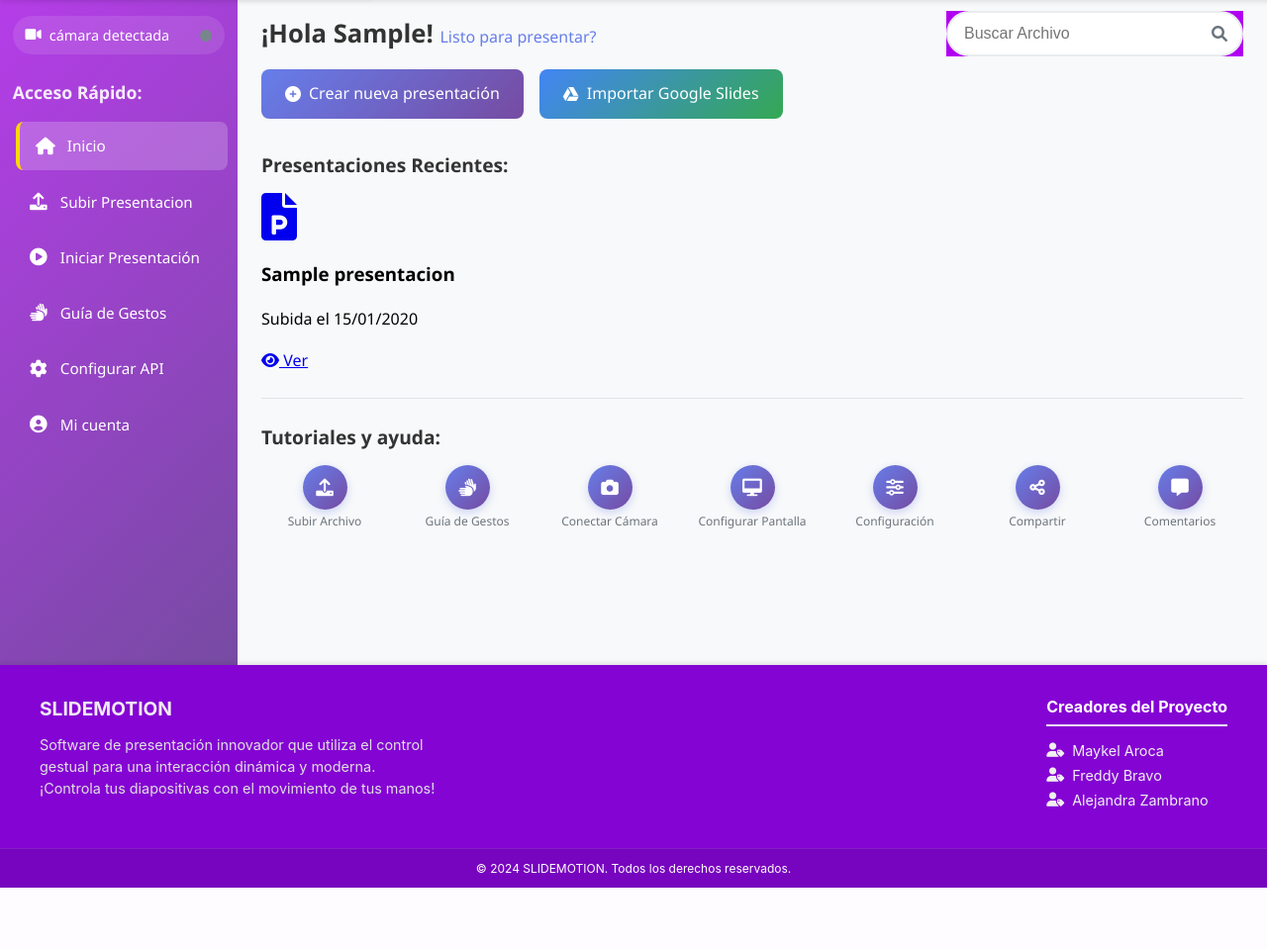
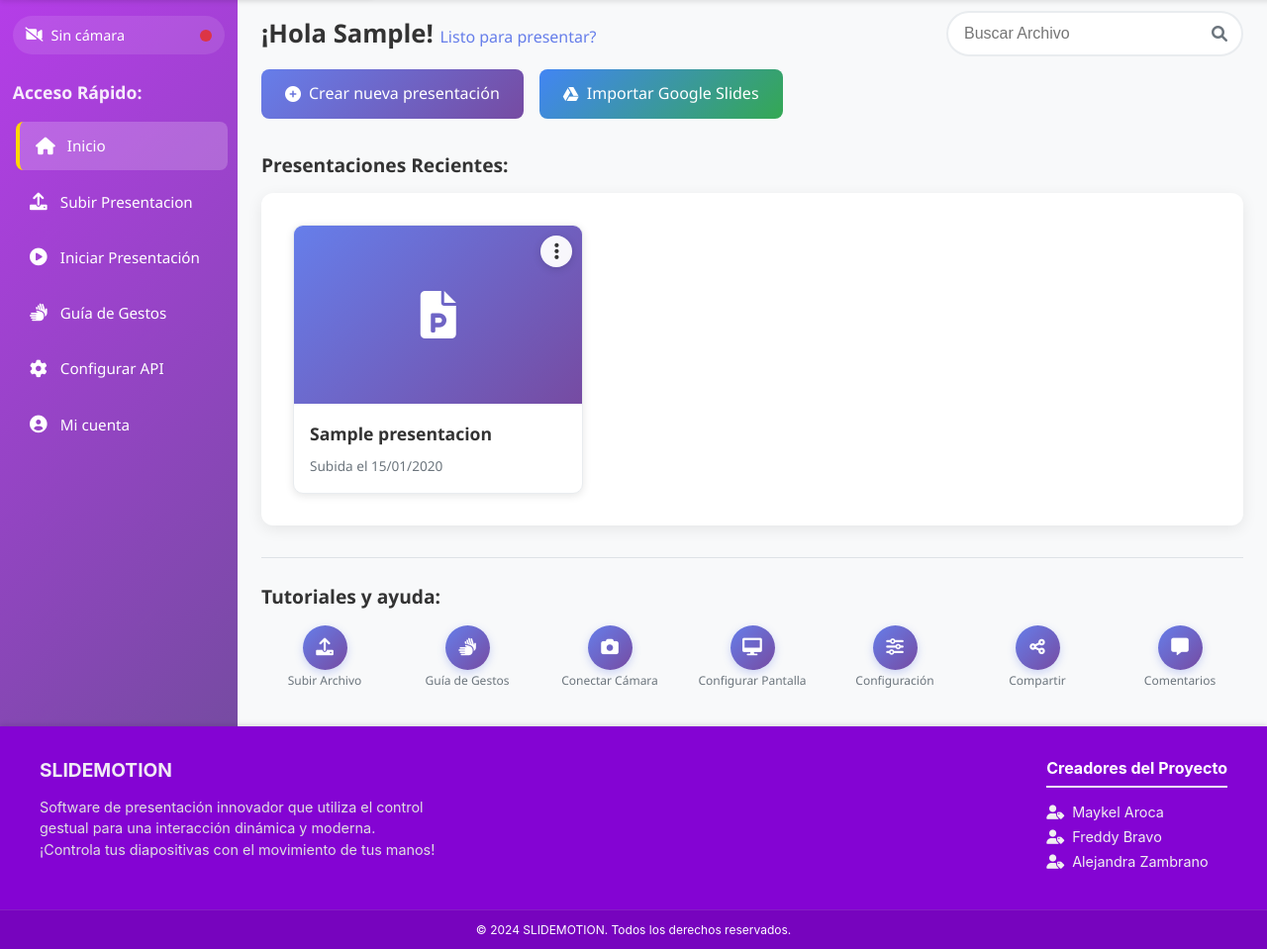
Before and after one commit to FredBrave/Control-de-presentaciones-con-gestos, a Django app: template presentaciones/templates/presentaciones/home.html in a window 1280 px wide. Shown: the part 64-1023 px from the top of the page at 99% size. Before the commit the page ends 961 px from the top, so only its background shows below. Run offline with Django 5.2, Linux system fonts and the light colour scheme; the template is opened without the code that fills it: values that come from a table or form of the project are taken from there, others are empty; a user stored in the database is signed in; tables that the repository leaves empty hold one stand-in row (values such as "Sample post").

Commit message:
RF-8 feat: Agregar funciones al home

```diff
--- a/presentaciones/static/css/home.css
+++ b/presentaciones/static/css/home.css
@@ -68,8 +68,13 @@
 .camera-dot {
     width: 12px;
     height: 12px;
-    background: #4CAF50;
+    background: #dc3545; /* Rojo por defecto (sin cámara) */
     border-radius: 50%;
+    transition: background-color 0.3s ease;
+}
+
+.camera-dot.active {
+    background: #4CAF50; /* Verde cuando hay cámara */
     animation: pulse 2s infinite;
 }
 
@@ -167,8 +168,6 @@
 .search-box {
     position: relative;
     width: 300px;
-        background-color:  rgb(177, 0, 241);
-
 }
 
 .search-input {
@@ -243,18 +240,187 @@
 }
 
 /* ============================================== */
-/* GRID DE PRESENTACIONES VACÍO */
+/* GRID DE PRESENTACIONES - NUEVO DISEÑO */
 /* ============================================== */
-.presentation-grid-empty {
+.presentation-grid {
     background: white;
-    border-radius: 10px;
-    padding: 3rem;
-    text-align: center;
-    box-shadow: 0 4px 15px rgba(0,0,0,0.1);
+    border-radius: 12px;
+    padding: 2rem;
+    box-shadow: 0 4px 15px rgba(0,0,0,0.08);
     margin-bottom: 2rem;
+    display: grid;
+    grid-template-columns: repeat(auto-fill, minmax(280px, 1fr));
+    gap: 1.5rem;
 }
 
+/* Tarjeta de Presentación */
+.presentation-card {
+    background: #fff;
+    border-radius: 10px;
+    overflow: hidden;
+    box-shadow: 0 2px 8px rgba(0,0,0,0.1);
+    transition: all 0.3s ease;
+    display: flex;
+    flex-direction: column;
+    border: 1px solid #e9ecef;
+    position: relative;
+}
+
+.presentation-card:hover {
+    transform: translateY(-5px);
+    box-shadow: 0 8px 20px rgba(0,0,0,0.15);
+}
+
+/* Link de la presentación */
+.presentation-link {
+    display: block;
+    position: relative;
+    overflow: hidden;
+    background: #f8f9fa;
+    text-decoration: none;
+    cursor: pointer;
+}
+
+/* Miniatura de la presentación */
+.presentation-thumb {
+    width: 100%;
+    height: 180px;
+    object-fit: cover;
+    display: block;
+    transition: transform 0.3s ease;
+}
+
+.presentation-card:hover .presentation-thumb {
+    transform: scale(1.05);
+}
+
+/* Placeholder cuando no hay imagen */
+.presentation-thumb.placeholder {
+    display: flex;
+    align-items: center;
+    justify-content: center;
+    background: linear-gradient(135deg, #667eea 0%, #764ba2 100%);
+    color: white;
+    height: 180px;
+}
+
+/* Título de la presentación */
+.presentation-title {
+    font-size: 1.1rem;
+    font-weight: 600;
+    color: #333;
+    padding: 1rem 1rem 0.5rem 1rem;
+    margin: 0;
+    overflow: hidden;
+    text-overflow: ellipsis;
+    white-space: nowrap;
+}
+
+/* Fecha de subida */
+.presentation-date {
+    font-size: 0.85rem;
+    color: #6c757d;
+    padding: 0 1rem 1rem 1rem;
+    margin: 0;
+}
+
+/* Botón de Menú (3 puntos) */
+.presentation-menu-btn {
+    position: absolute;
+    top: 10px;
+    right: 10px;
+    width: 32px;
+    height: 32px;
+    background: rgba(255, 255, 255, 0.95);
+    border: none;
+    border-radius: 50%;
+    cursor: pointer;
+    display: flex;
+    align-items: center;
+    justify-content: center;
+    box-shadow: 0 2px 8px rgba(0,0,0,0.15);
+    transition: all 0.3s ease;
+    z-index: 10;
+}
+
+.presentation-menu-btn:hover {
+    background: white;
+    transform: scale(1.1);
+    box-shadow: 0 4px 12px rgba(0,0,0,0.25);
+}
+
+.presentation-menu-btn i {
+    color: #333;
+    font-size: 1.2rem;
+}
+
+/* Menú Desplegable */
+.presentation-dropdown {
+    position: absolute;
+    top: 45px;
+    right: 10px;
+    background: white;
+    border-radius: 8px;
+    box-shadow: 0 4px 20px rgba(0,0,0,0.15);
+    min-width: 180px;
+    opacity: 0;
+    visibility: hidden;
+    transform: translateY(-10px);
+    transition: all 0.3s ease;
+    z-index: 100;
+    overflow: hidden;
+}
+
+.presentation-dropdown.active {
+    opacity: 1;
+    visibility: visible;
+    transform: translateY(0);
+}
+
+.dropdown-item {
+    display: flex;
+    align-items: center;
+    gap: 0.75rem;
+    padding: 0.75rem 1rem;
+    color: #333;
+    text-decoration: none;
+    transition: all 0.2s ease;
+    border: none;
+    background: none;
+    width: 100%;
+    text-align: left;
+    cursor: pointer;
+    font-size: 0.95rem;
+}
+
+.dropdown-item:hover {
+    background: #f8f9fa;
+    color: #667eea;
+}
+
+.dropdown-item i {
+    width: 20px;
+    font-size: 1rem;
+}
+
+.dropdown-divider {
+    height: 1px;
+    background: #e9ecef;
+    margin: 0.25rem 0;
+}
+
+.dropdown-item.danger:hover {
+    background: #fff5f5;
+    color: #dc3545;
+}
+
+/* ============================================== */
+/* ESTADO VACÍO */
+/* ============================================== */
 .empty-state {
+    grid-column: 1 / -1;
+    text-align: center;
+    padding: 3rem 2rem;
     color: #6c757d;
 }
 
--- /dev/null
+++ b/presentaciones/static/js/camara.js
@@ -0,0 +1,80 @@
+
+(function() {
+    'use strict';
+
+    async function checkCameraAvailability() {
+        const cameraDot = document.querySelector('.camera-dot');
+        const cameraText = document.querySelector('.camera-text');
+
+        if (!cameraDot) {
+            console.log('Indicador de cámara no encontrado');
+            return;
+        }
+
+        try {
+            if (!navigator.mediaDevices || !navigator.mediaDevices.getUserMedia) {
+                updateCameraStatus(false, cameraDot, cameraText);
+                return;
+            }
+
+            const devices = await navigator.mediaDevices.enumerateDevices();
+            const videoDevices = devices.filter(device => device.kind === 'videoinput');
+
+            if (videoDevices.length > 0) {
+                try {
+                    const stream = await navigator.mediaDevices.getUserMedia({
+                        video: true,
+                        audio: false
+                    });
+
+                    updateCameraStatus(true, cameraDot, cameraText);
+
+                    stream.getTracks().forEach(track => track.stop());
+                } catch (permissionError) {
+                    console.log('Cámara detectada pero:', permissionError.name);
+                    if (permissionError.name === 'NotAllowedError') {
+                        updateCameraStatus(false, cameraDot, cameraText, 'Sin permisos');
+                    } else if (permissionError.name === 'NotReadableError') {
+                        updateCameraStatus(false, cameraDot, cameraText, 'Cámara en uso');
+                    } else {
+                        updateCameraStatus(false, cameraDot, cameraText);
+                    }
+                }
+            } else {
+                updateCameraStatus(false, cameraDot, cameraText, 'No detectada');
+            }
+        } catch (error) {
+            console.error('Error al verificar la cámara:', error);
+            updateCameraStatus(false, cameraDot, cameraText);
+        }
+    }
+
+    function updateCameraStatus(isAvailable, dotElement, textElement, customMessage = null) {
+        if (isAvailable) {
+            dotElement.classList.add('active');
+            if (textElement) {
+                textElement.innerHTML = '<i class="fas fa-video"></i> Cámara detectada';
+            }
+        } else {
+            dotElement.classList.remove('active');
+            if (textElement) {
+                const message = customMessage || 'Sin cámara';
+                textElement.innerHTML = `<i class="fas fa-video-slash"></i> ${message}`;
+            }
+        }
+    }
+
+    function startCameraMonitoring() {
+        checkCameraAvailability();
+
+        setInterval(checkCameraAvailability, 5000);
+
+        window.addEventListener('focus', checkCameraAvailability);
+    }
+
+    if (document.readyState === 'loading') {
+        document.addEventListener('DOMContentLoaded', startCameraMonitoring);
+    } else {
+        startCameraMonitoring();
+    }
+})();
--- a/presentaciones/templates/presentaciones/home.html
+++ b/presentaciones/templates/presentaciones/home.html
@@ -4,20 +4,18 @@
 {% block title %}SLIDEMOTION - Dashboard Principal{% endblock %}
 
 {% block extra_head %}
-<!-- Carga de Estilos específicos del Home -->
 <link rel="stylesheet" href="{% static 'css/home.css' %}">
-<!-- CSS de componentes -->
 <link rel="stylesheet" href="{% static 'css/componentes/accesso-rapido.css' %}">
 <link rel="stylesheet" href="{% static 'css/componentes/tutoriales.css' %}">
+
+<script src="{% static 'js/camara.js' %}" defer></script>
+<script src="{% static 'js/presentacion-menu.js' %}" defer></script>
 {% endblock %}
 
 {% block content %}
-<!-- CONTENIDO DINÁMICO (Estructura de dos columnas: Sidebar + Vista) -->
 <div id="dashboard-container" class="dashboard-layout">
 
-            <!-- SIDEBAR DE ACCESO RÁPIDO (COMPONENTE) -->
     <aside id="sidebar" class="sidebar-slidemotion">
-                <!-- Indicador de Cámara -->
         <div class="camera-indicator">
             <span class="camera-text">
                 <i class="fas fa-video"></i> cámara detectada
@@ -25,14 +23,11 @@
             <span class="camera-dot"></span>
         </div>
 
-                <!-- Componente de Acceso Rápido -->
         {% include 'presentaciones/componentes/accesso-rapido.html' with current_page='home' %}
     </aside>
 
-            <!-- B. VIEW CONTAINER (Contenido Principal - Lado Derecho) -->
     <div id="view-container" class="view-container">
         <div class="view-padding">
-                    <!-- 1. Sección de Bienvenida y Búsqueda -->
             <div class="welcome-section">
                 <div>
                     <h1 class="welcome-title">
@@ -45,7 +40,6 @@
                 </div>
             </div>
 
-                    <!-- 2. Botones de Acción -->
             <div class="action-buttons-group">
                 <a href="{% url 'upload' %}" class="btn-primary">
                     <i class="fas fa-plus-circle"></i> Crear nueva presentación
@@ -55,12 +49,44 @@
                 </a>
             </div>
 
-                    <!-- 3. Contenedor de Presentaciones Recientes -->
             <h2 class="section-title">Presentaciones Recientes:</h2>
             <div class="presentation-grid">
                 {% if presentaciones %}
                     {% for p in presentaciones %}
-                                    <div class="presentation-card">
+                        <div class="presentation-card" data-id="{{ p.id }}">
+                            <button class="presentation-menu-btn" title="Opciones">
+                                <i class="fas fa-ellipsis-v"></i>
+                            </button>
+
+                            <div class="presentation-dropdown">
+                                <a href="{{ p.enlace_drive }}" target="_blank" class="dropdown-item" data-action="presentar">
+                                    <i class="fas fa-play"></i>
+                                    <span>Presentar</span>
+                                </a>
+                                <button class="dropdown-item" data-action="editar">
+                                    <i class="fas fa-edit"></i>
+                                    <span>Editar</span>
+                                </button>
+                                <button class="dropdown-item" data-action="duplicar">
+                                    <i class="fas fa-copy"></i>
+                                    <span>Duplicar</span>
+                                </button>
+                                <div class="dropdown-divider"></div>
+                                <button class="dropdown-item" data-action="descargar">
+                                    <i class="fas fa-download"></i>
+                                    <span>Descargar</span>
+                                </button>
+                                <button class="dropdown-item" data-action="compartir">
+                                    <i class="fas fa-share-alt"></i>
+                                    <span>Compartir</span>
+                                </button>
+                                <div class="dropdown-divider"></div>
+                                <button class="dropdown-item danger" data-action="eliminar">
+                                    <i class="fas fa-trash"></i>
+                                    <span>Eliminar</span>
+                                </button>
+                            </div>
+
                             <a href="{{ p.enlace_drive }}" target="_blank" class="presentation-link">
                                 {% if p.miniatura_url %}
                                     <img src="{{ p.miniatura_url }}"
@@ -80,13 +106,11 @@
                                     </div>
                                 {% endif %}
                             </a>
-                                        <h3 class="presentation-title">{{ p.nombre }}</h3>
+
+                            <h3 class="presentation-title" title="{{ p.nombre }}">{{ p.nombre }}</h3>
                             <p class="presentation-date">
                                 Subida el {{ p.fecha_subida|date:"d/m/Y" }}
                             </p>
-                                        <a href="{{ p.enlace_drive }}" target="_blank" class="btn-view">
-                                            <i class="fas fa-eye"></i> Ver
-                                        </a>
                         </div>
                     {% endfor %}
                 {% else %}
@@ -97,6 +121,7 @@
                     </div>
                 {% endif %}
             </div>
+
             {% include 'presentaciones/componentes/tutoriales.html' %}
         </div>
     </div>
```
Also changed, not shown: other parts of presentaciones/static/css/home.css (+21 -52 lines), presentaciones/static/js/presentacion-menu.js (added, +106 -0 lines). Lines whose indentation alone changed are shown as unchanged.
